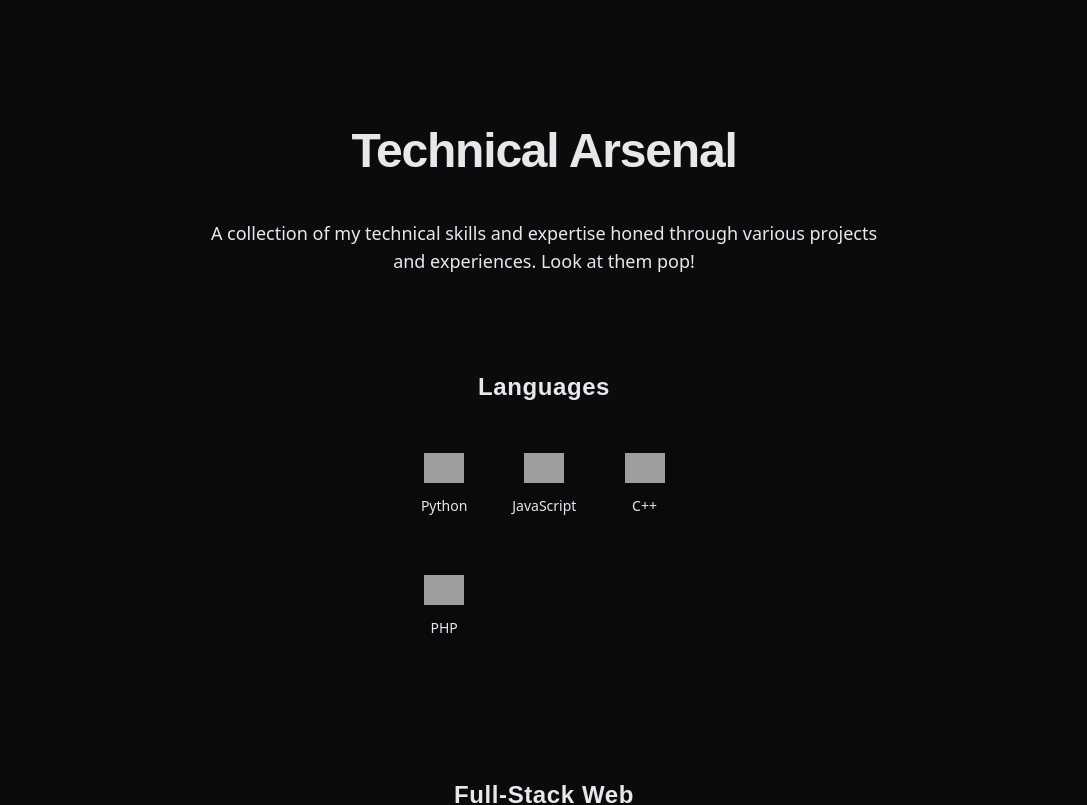
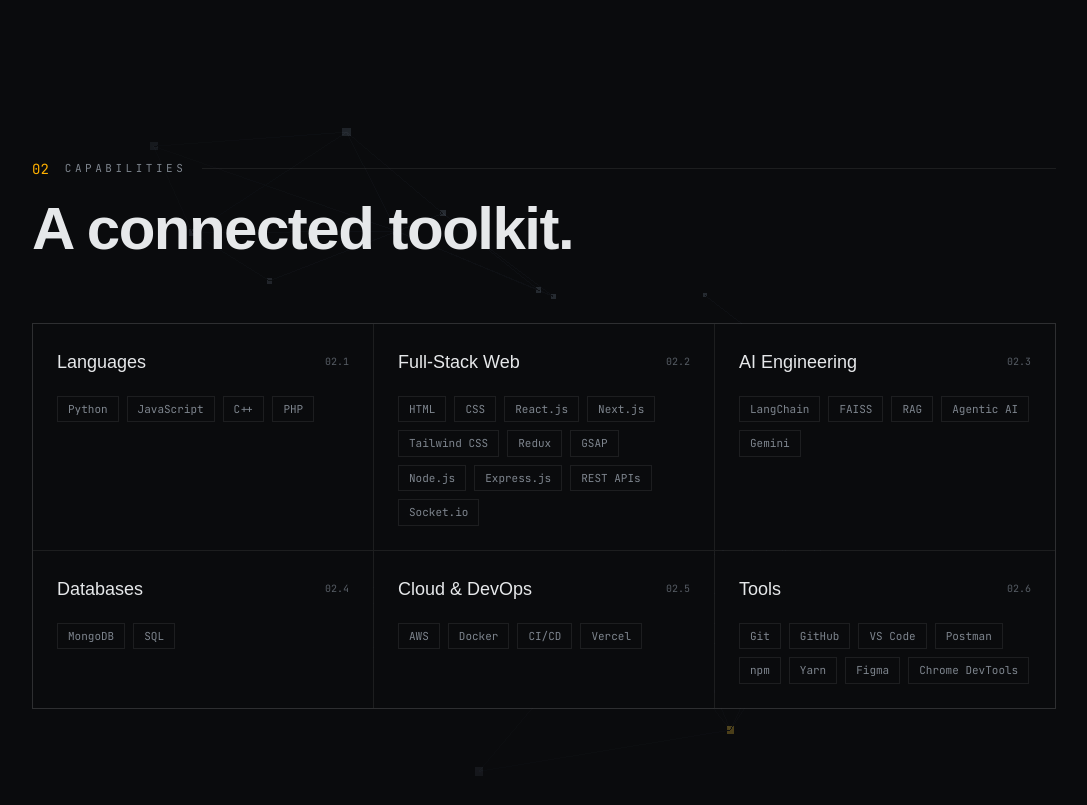
Before and after one commit to Vansh150705/Personal-Portfolio-Vansh, a React (Vite) app: page / in a window 1280 px wide. Shown: the part 1320-2125 px from the top of the page, without its empty margins (96-1183 px from the left). Built offline with nearby package versions, Linux system fonts and the light colour scheme; grey boxes are pictures that could not be loaded; a web font is replaced by a local one.

Commit message:
feat(skills): 3D capability-graph backdrop + monospace capabilities matrix

```diff
--- a/src/components/Skills/Skills.jsx
+++ b/src/components/Skills/Skills.jsx
@@ -1,155 +1,61 @@
-import { SkillsInfo } from "../../constants";
-import Tilt from "react-parallax-tilt";
-import { motion } from "framer-motion";
+import { motion } from 'framer-motion';
+import SectionHeader from '../system/SectionHeader';
+import SkillsConstellation from '../three/SkillsConstellation';
+import { SkillsInfo } from '../../constants';
 
-// Devicon CDN base
-const DEVICON = "https://cdn.jsdelivr.net/gh/devicons/devicon/icons";
-
-const iconMap = {
-  // Languages
-  "C++":           `${DEVICON}/cplusplus/cplusplus-original.svg`,
-  "JavaScript":    `${DEVICON}/javascript/javascript-original.svg`,
-  "PHP":           `${DEVICON}/php/php-original.svg`,
-  "Python":        `${DEVICON}/python/python-original.svg`,
-
-  // Frontend
-  "HTML":          `${DEVICON}/html5/html5-original.svg`,
-  "CSS":           `${DEVICON}/css3/css3-original.svg`,
-  "React.js":      `${DEVICON}/react/react-original.svg`,
-  "Next.js":       `${DEVICON}/nextjs/nextjs-original.svg`,
-  "Tailwind CSS":  `${DEVICON}/tailwindcss/tailwindcss-original.svg`,
-  "Redux":         `${DEVICON}/redux/redux-original.svg`,
-  "GSAP":          "https://cdn.worldvectorlogo.com/logos/gsap-greensock.svg",
-  "Framer Motion": "https://cdn.worldvectorlogo.com/logos/framer-motion.svg",
-
-  // Backend
-  "Node.js":       `${DEVICON}/nodejs/nodejs-original.svg`,
-  "Express.js":    `${DEVICON}/express/express-original.svg`,
-  "Django":        `${DEVICON}/django/django-plain.svg`,
-  "REST APIs":     `${DEVICON}/fastapi/fastapi-original.svg`,
-  "Socket.io":     `${DEVICON}/socketio/socketio-original.svg`,
-
-  // Databases
-  "MongoDB":       `${DEVICON}/mongodb/mongodb-original.svg`,
-  "SQL":           `${DEVICON}/mysql/mysql-original.svg`,
-
-  // Cloud & DevOps
-  "AWS":           `${DEVICON}/amazonwebservices/amazonwebservices-original-wordmark.svg`,
-  "Docker":        `${DEVICON}/docker/docker-original.svg`,
-  "CI/CD":         `${DEVICON}/githubactions/githubactions-original.svg`,
-  "Vercel":        `${DEVICON}/vercel/vercel-original.svg`,
-
-  // Tools
-  "Git":           `${DEVICON}/git/git-original.svg`,
-  "GitHub":        `${DEVICON}/github/github-original.svg`,
-  "VS Code":       `${DEVICON}/vscode/vscode-original.svg`,
-  "Postman":       `${DEVICON}/postman/postman-original.svg`,
-  "npm":           `${DEVICON}/npm/npm-original-wordmark.svg`,
-  "Yarn":          `${DEVICON}/yarn/yarn-original.svg`,
-  "Figma":         `${DEVICON}/figma/figma-original.svg`,
-  "Chrome DevTools": `${DEVICON}/chrome/chrome-original.svg`,
-  "Antigravity":   `${DEVICON}/python/python-original.svg`,
-  "Stich":         `${DEVICON}/mongodb/mongodb-original.svg`,
-
-  // AI Engineering
-  "LangChain":     "https://cdn.simpleicons.org/langchain",
-  "FAISS":         "https://cdn.simpleicons.org/meta",
-  "RAG":           "https://cdn.simpleicons.org/qdrant",
-  "Agentic AI":    "https://cdn.simpleicons.org/huggingface",
-  "Gemini":        "https://cdn.simpleicons.org/googlegemini",
-};
+const ease = [0.22, 1, 0.36, 1];
 
 const Skills = () => {
-  const containerVariants = {
-    hidden: { opacity: 0 },
-    visible: {
-      opacity: 1,
-      transition: { staggerChildren: 0.15 },
-    },
-  };
+  return (
+    <section id="capabilities" className="relative z-10 overflow-hidden px-[7vw] py-24 lg:px-[10vw] lg:py-32">
+      {/* constellation backdrop */}
+      <div
+        className="pointer-events-none absolute inset-0 z-0 opacity-50"
+        style={{
+          maskImage: 'radial-gradient(ellipse 70% 80% at 60% 40%, #000 40%, transparent 90%)',
+          WebkitMaskImage: 'radial-gradient(ellipse 70% 80% at 60% 40%, #000 40%, transparent 90%)',
+        }}
+      >
+        <SkillsConstellation />
+      </div>
 
-  const itemVariants = {
-    hidden: { opacity: 0, y: 40 },
-    visible: { opacity: 1, y: 0, transition: { type: "spring", stiffness: 100 } },
-  };
+      <div className="relative z-10">
+        <SectionHeader index="02" label="CAPABILITIES" title="A connected toolkit." />
 
-  return (
-    <section id="skills" className="py-24 pb-24 px-[12vw] md:px-[7vw] lg:px-[20vw] font-sans relative z-10">
-      {/* Background Glow */}
-      <div className="absolute top-1/2 left-1/2 -translate-x-1/2 -translate-y-1/2 w-full h-full bg-gradient-radial mix-blend-multiply opacity-50 z-[-1] pointer-events-none" />
-
-      {/* Section Title */}
+        <div className="grid grid-cols-1 gap-px border border-hairline bg-hairline sm:grid-cols-2 lg:grid-cols-3">
+          {SkillsInfo.map((cat, i) => (
             <motion.div
-        initial={{ opacity: 0, y: 20 }}
+              key={cat.title}
+              initial={{ opacity: 0, y: 24 }}
               whileInView={{ opacity: 1, y: 0 }}
-        viewport={{ once: true }}
-        className="text-center mb-16"
+              viewport={{ once: true, margin: '-60px' }}
+              transition={{ duration: 0.5, ease, delay: (i % 3) * 0.08 }}
+              className="group relative bg-void p-6 transition-colors duration-300 hover:bg-panel"
             >
-        <h2 className="text-3xl sm:text-5xl font-heading font-bold text-text-primary tracking-tight">
-          Technical Arsenal
-        </h2>
-        <div className="w-24 h-1 bg-gradient-to-r from-primary to-secondary mx-auto mt-4 rounded-full"></div>
-        <p className="text-text-secondary mt-6 text-lg max-w-2xl mx-auto">
-          A collection of my technical skills and expertise honed through various projects and experiences. Look at them pop!
-        </p>
-      </motion.div>
-
-      {/* Skill Categories */}
-      <motion.div
-        variants={containerVariants}
-        initial="hidden"
-        whileInView="visible"
-        viewport={{ once: true, margin: "-100px" }}
-        className="flex flex-wrap gap-4 lg:gap-8 justify-center"
-      >
-        {SkillsInfo.map((category) => (
-          <motion.div
-            variants={itemVariants}
-            key={category.title}
-            className="glass glass-hover px-6 sm:px-10 py-8 mb-6 w-full sm:w-[46%] xl:w-[48%] rounded-3xl"
-          >
-            <h3 className="text-2xl font-heading font-semibold text-text-primary mb-6 text-center tracking-wide">
-              {category.title}
-            </h3>
-
-            <Tilt
-              tiltMaxAngleX={15}
-              tiltMaxAngleY={15}
-              perspective={1000}
-              transitionSpeed={1000}
-              gyroscope={true}
-            >
-              <div className="grid grid-cols-3 gap-3 w-full">
-                {category.skills.map((skill) => {
-                  const logoSrc = iconMap[skill];
-                  return (
-                    <div
-                      key={skill}
-                      className="flex flex-col items-center justify-center space-y-2 bg-black/5 hover:bg-white/80 border border-black/5 hover:border-primary/30 transition-all duration-300 rounded-2xl py-5 px-2 text-center group cursor-pointer shadow-sm hover:shadow-[0_4px_20px_rgba(139,92,246,0.15)]"
-                    >
-                      {logoSrc ? (
-                        <img
-                          src={logoSrc}
-                          alt={skill}
-                          className="w-10 h-10 object-contain group-hover:scale-110 transition-transform duration-300 drop-shadow-sm"
-                          onError={(e) => { e.target.style.display = 'none'; }}
-                        />
-                      ) : (
-                        <div className="w-10 h-10 rounded-full bg-primary/20 flex items-center justify-center font-bold text-sm text-text-primary group-hover:scale-110 transition-transform duration-300">
-                          {skill[0]}
-                        </div>
-                      )}
-                      <span className="text-xs sm:text-sm font-medium text-text-secondary group-hover:text-text-primary transition-colors leading-tight">
-                        {skill}
+              <div className="mb-5 flex items-center justify-between">
+                <h3 className="font-display text-lg font-medium text-text">{cat.title}</h3>
+                <span className="font-mono text-[10px] text-muted-2 transition-colors group-hover:text-signal">
+                  02.{i + 1}
                 </span>
               </div>
-                  );
-                })}
+
+              <div className="flex flex-wrap gap-2">
+                {cat.skills.map((s) => (
+                  <span
+                    key={s}
+                    className="border border-hairline px-2.5 py-1 font-mono text-[11px] text-muted transition-colors duration-200 hover:border-signal/60 hover:text-signal"
+                  >
+                    {s}
+                  </span>
+                ))}
               </div>
-            </Tilt>
+
+              {/* underline sweep on hover */}
+              <span className="absolute bottom-0 left-0 h-px w-0 bg-signal transition-all duration-500 group-hover:w-full" />
             </motion.div>
           ))}
-      </motion.div>
+        </div>
+      </div>
     </section>
   );
 };
--- /dev/null
+++ b/src/components/three/SkillsConstellation.jsx
@@ -0,0 +1,106 @@
+import { useMemo, useRef } from 'react';
+import { Canvas, useFrame } from '@react-three/fiber';
+import * as THREE from 'three';
+import { useIsMobile } from '../../hooks/useMediaQuery';
+
+const SIGNAL = new THREE.Color('#FFB000');
+const COOL = new THREE.Color('#4b525b');
+
+/** A rotating node-and-edge network — an abstract "capability graph". */
+function Network({ nodeCount }) {
+  const group = useRef();
+
+  const { nodePositions, nodeColors, linePositions } = useMemo(() => {
+    const nodes = [];
+    for (let i = 0; i < nodeCount; i++) {
+      nodes.push(
+        new THREE.Vector3(
+          (Math.random() - 0.5) * 9,
+          (Math.random() - 0.5) * 5,
+          (Math.random() - 0.5) * 5,
+        ),
+      );
+    }
+
+    const nodePositions = new Float32Array(nodeCount * 3);
+    const nodeColors = new Float32Array(nodeCount * 3);
+    nodes.forEach((n, i) => {
+      nodePositions[i * 3] = n.x;
+      nodePositions[i * 3 + 1] = n.y;
+      nodePositions[i * 3 + 2] = n.z;
+      const c = Math.random() > 0.8 ? SIGNAL : COOL;
+      nodeColors[i * 3] = c.r;
+      nodeColors[i * 3 + 1] = c.g;
+      nodeColors[i * 3 + 2] = c.b;
+    });
+
+    // connect nearby nodes
+    const lines = [];
+    const threshold = 2.2;
+    for (let i = 0; i < nodeCount; i++) {
+      for (let j = i + 1; j < nodeCount; j++) {
+        if (nodes[i].distanceTo(nodes[j]) < threshold) {
+          lines.push(nodes[i].x, nodes[i].y, nodes[i].z);
+          lines.push(nodes[j].x, nodes[j].y, nodes[j].z);
+        }
+      }
+    }
+    return {
+      nodePositions,
+      nodeColors,
+      linePositions: new Float32Array(lines),
+    };
+  }, [nodeCount]);
+
+  useFrame((state, delta) => {
+    if (!group.current) return;
+    group.current.rotation.y += delta * 0.08;
+    const px = state.pointer.x * 0.25;
+    const py = state.pointer.y * 0.25;
+    group.current.rotation.x += (py - group.current.rotation.x) * 0.03;
+    group.current.position.x += (px * 0.5 - group.current.position.x) * 0.03;
+  });
+
+  return (
+    <group ref={group}>
+      <lineSegments>
+        <bufferGeometry>
+          <bufferAttribute attach="attributes-position" args={[linePositions, 3]} />
+        </bufferGeometry>
+        <lineBasicMaterial color="#2a2f36" transparent opacity={0.6} />
+      </lineSegments>
+      <points>
+        <bufferGeometry>
+          <bufferAttribute attach="attributes-position" args={[nodePositions, 3]} />
+          <bufferAttribute attach="attributes-color" args={[nodeColors, 3]} />
+        </bufferGeometry>
+        <pointsMaterial
+          size={0.12}
+          vertexColors
+          transparent
+          opacity={0.95}
+          sizeAttenuation
+          blending={THREE.AdditiveBlending}
+          depthWrite={false}
+        />
+      </points>
+    </group>
+  );
+}
+
+const SkillsConstellation = () => {
+  const isMobile = useIsMobile();
+  return (
+    <Canvas
+      className="!absolute inset-0"
+      camera={{ position: [0, 0, 8], fov: 50 }}
+      dpr={isMobile ? [1, 1.5] : [1, 2]}
+      gl={{ antialias: !isMobile, alpha: true }}
+      aria-hidden="true"
+    >
+      <Network nodeCount={isMobile ? 28 : 54} />
+    </Canvas>
+  );
+};
+
+export default SkillsConstellation;
```
Lines whose indentation alone changed are shown as unchanged.
